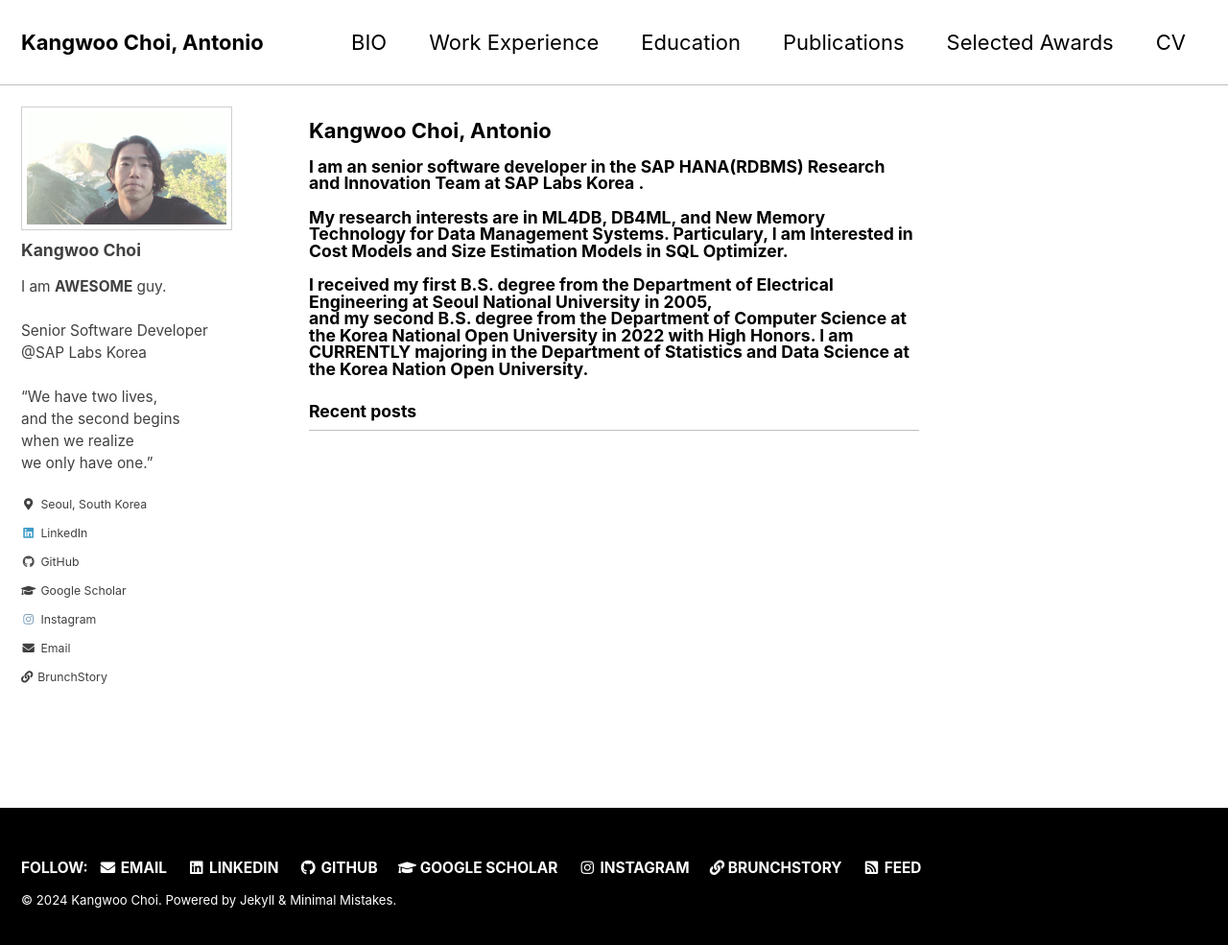
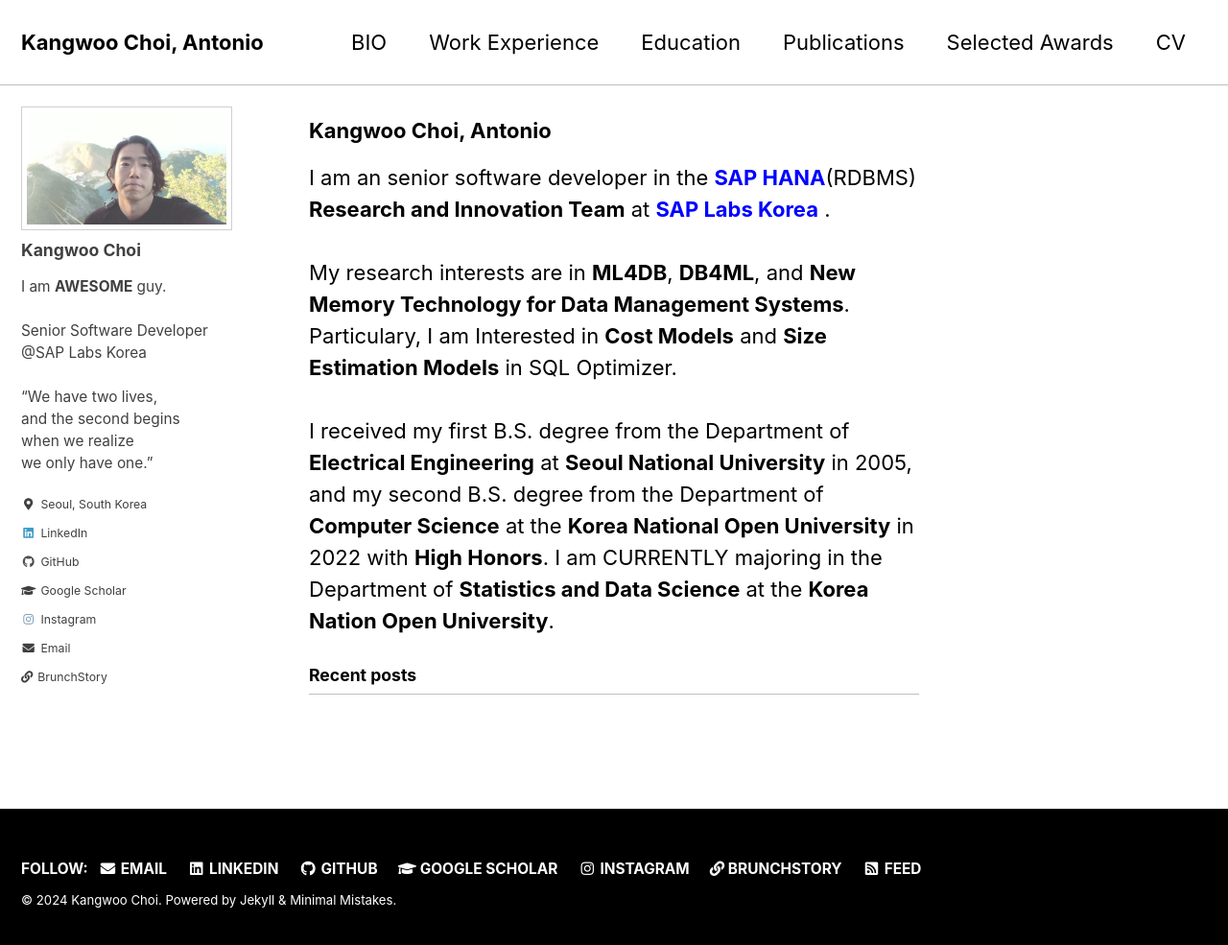
Before and after one commit to KangwooChoi/KangwooChoi.github.io, a Jekyll site: the page built from index.html, in a window 1280 px wide and 993 px high. Shown: the top 985 px of the window at 96% size. Built offline with Jekyll 4.4.1, drawn with Linux system fonts in a browser that asks for light colours; cached includes are drawn as plain includes; the list of posts is cut into pages by our own code.

Commit message:
Update index.html

```diff
--- a/index.html
+++ b/index.html
@@ -5,7 +5,8 @@
 
 <h3 class="page__title" itemprop="headline">Kangwoo Choi, Antonio</h4>
 
-<h5 class="page__title" itemprop="headline"><p>I am an senior software developer in the
+<body>
+<p>I am an senior software developer in the
   <a style="text-decoration:none" href="https://www.sap.com/korea/products/technology-platform/hana/what-is-sap-hana.html"><b>SAP HANA</b></a>(RDBMS)
   <b>Research and Innovation Team</b> at
   <a style="text-decoration:none" href="https://www.sap.com/korea/about/labs-korea.html"><b>SAP Labs Korea</b></a>
@@ -14,4 +15,5 @@
   <br><br>I received my first B.S. degree from the Department of <b>Electrical Engineering</b> at <b>Seoul National University</b> in 2005,
   <br>and my second B.S. degree from the Department of <b>Computer Science</b> at the <b>Korea National Open University</b> in 2022
   with <b>High Honors</b>. I am CURRENTLY majoring in the Department of <b>Statistics and Data Science</b> at the <b>Korea Nation Open University</b>.<br>
-</p></h5>
+</p>
+</body>
```
